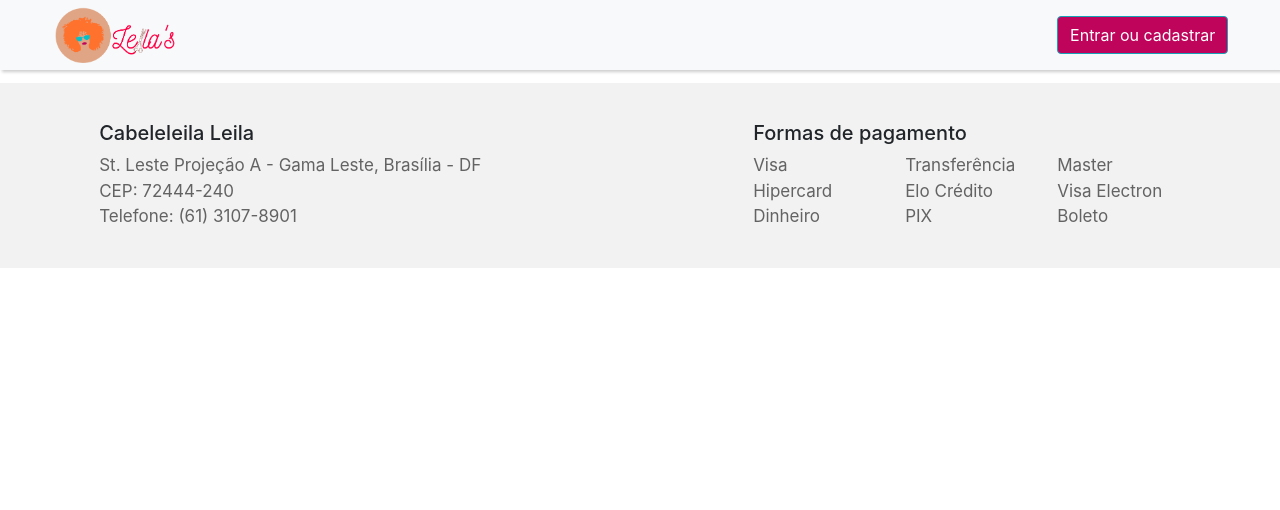
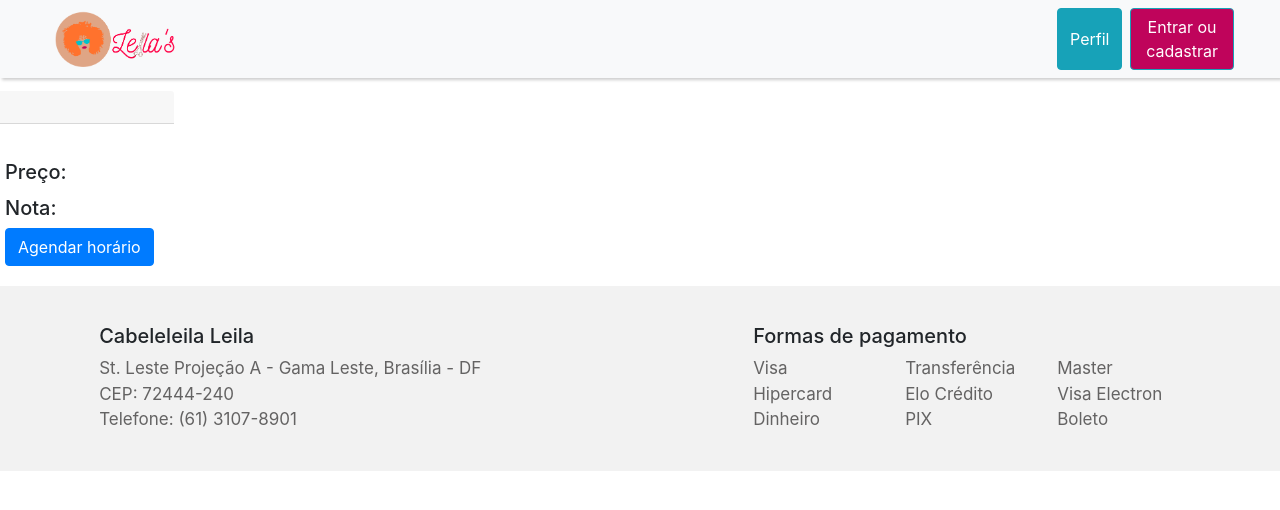
Before and after one commit to UnBArqDsw2020-2/2020.2_G1_CabeleleiraLeila_FrontEnd, an Angular app in the folder cabeleleira-leila-web/: page /perfil in a window 1280 px wide. Before the commit this address led to /. Shown: the top 510 px of the page. Built offline with nearby package versions, Linux system fonts and the light colour scheme.

Commit message:
Adiciona componente de perfil e botão para acessar o component
Co-authored-by: Rafaella Junqueira <rafaellafjunqueira@gmail.com>
Co-authored-by: Isabella Carneiro <isabellacgmsa1@gmail.com>

```diff
--- a/cabeleleira-leila-web/src/app/app-routing.module.ts
+++ b/cabeleleira-leila-web/src/app/app-routing.module.ts
@@ -4,13 +4,15 @@ import { LoginComponent } from './login/login.component';
 import { TelaInicialComponent } from './tela-inicial/tela-inicial.component';
 import { ServicosComponent } from './servicos/servicos.component';
 import { ServicoUpdateComponent } from './servicos/servico-update.component';
+import { PerfilComponent } from './perfil/perfil.component';
 
 const routes: Routes = [
   { path: 'login-cadastro', component: LoginComponent },
   { path: 'tela-inicial', component: TelaInicialComponent },
   { path: '', component: TelaInicialComponent },
   { path: 'servicos', component: ServicosComponent },
-  { path: 'adicionar-servico', component: ServicoUpdateComponent }
+  { path: 'adicionar-servico', component: ServicoUpdateComponent },
+  { path: 'perfil', component: PerfilComponent }
 ];
 
 @NgModule({
--- a/cabeleleira-leila-web/src/app/app.module.ts
+++ b/cabeleleira-leila-web/src/app/app.module.ts
@@ -15,6 +15,7 @@ import { ServicoUpdateComponent } from './servicos/servico-update.component';
 import { ServicoDeleteComponent } from './servicos/servico-delete.component';
 import { NavBarComponent } from './nav-bar/nav-bar.component';
 import { authInterceptorProviders } from './_helpers/auth.interceptor';
+import { PerfilComponent } from './perfil/perfil.component';
 @NgModule({
   declarations: [
     AppComponent,
@@ -24,7 +25,8 @@ import { authInterceptorProviders } from './_helpers/auth.interceptor';
     ServicosComponent,
     ServicoUpdateComponent,
     ServicoDeleteComponent,
-    NavBarComponent
+    NavBarComponent,
+    PerfilComponent
   ],
   imports: [
     BrowserModule,
--- a/cabeleleira-leila-web/src/app/nav-bar/nav-bar.component.html
+++ b/cabeleleira-leila-web/src/app/nav-bar/nav-bar.component.html
@@ -2,6 +2,7 @@
     <a class="navbar-brand col-10" routerLink=""><img src="../../assets/img/logo3.png" alt="logo leila" height="60"></a>
     <div class="d-inline-flex">
         <app-servico-update *ngIf="mostraCadastrarServicos" [editaServico]="false" [criaServico]="true"></app-servico-update>
+        <button routerLink="/perfil" class="btn btn-info my-2 mr-2">Perfil</button>
         <button *ngIf="mostraEntrarCadastrar" class="btn-rosa-tema btn btn-info my-2 mr-2" routerLink="/login-cadastro">Entrar ou cadastrar</button>
         <button *ngIf="isLoggedIn" class="btn btn-info my-2" (click)="logout()">
             <fa-icon [icon]="faSignOutAlt"></fa-icon>
--- a/cabeleleira-leila-web/src/app/nav-bar/nav-bar.component.ts
+++ b/cabeleleira-leila-web/src/app/nav-bar/nav-bar.component.ts
@@ -2,7 +2,7 @@ import { Component, OnInit } from '@angular/core';
 import { TokenStorageService } from '../_services-auth/token-storage.service';
 import { faSignOutAlt } from '@fortawesome/free-solid-svg-icons';
 import { IPessoa, Pessoa } from 'src/shared/model/pessoa.model';
-import { ROLE_ADMIN } from 'src/shared/constants/roles.constants';
+import { ROLE_ADMIN, ROLE_CLIENTE } from 'src/shared/constants/roles.constants';
 
 @Component({
   selector: 'app-nav-bar',
@@ -25,7 +25,7 @@ export class NavBarComponent implements OnInit {
       this.isLoggedIn = true;
       this.pessoa.roles = this.tokenStorageService.getUserRoles();
       this.pessoa.id = this.tokenStorageService.getUserId();
-      this.mostraCadastrarServicos = !!this.pessoa.roles.find(role => role === ROLE_ADMIN);
+      this.mostraCadastrarServicos = !!this.pessoa.roles.find(role => role === ROLE_CLIENTE);
     } else {
       this.mostraEntrarCadastrar = true;
     }
--- /dev/null
+++ b/cabeleleira-leila-web/src/app/perfil/perfil.component.html
@@ -0,0 +1,16 @@
+<div class="card-deck">
+    <div class="card-agendamento">
+        <div class="card-header d-flex justify-content-between">
+            <h5 class="titulo-agendamento"></h5>
+        </div>
+        <div class="card-body">
+            <p class="card-desc"></p>
+            <h5 class="card-title">Preço:
+            </h5>
+            <h5 class="card-text">Nota: </h5>
+            <div class="d-flex justify-content-center">
+                <button class="btn btn-primary btn-cor">Agendar horário</button>
+            </div>
+        </div>
+    </div>
+</div>
--- /dev/null
+++ b/cabeleleira-leila-web/src/app/perfil/perfil.component.ts
@@ -0,0 +1,15 @@
+import { Component, OnInit } from '@angular/core';
+
+@Component({
+  selector: 'app-perfil',
+  templateUrl: './perfil.component.html',
+  styleUrls: ['./perfil.component.css']
+})
+export class PerfilComponent implements OnInit {
+
+  constructor() { }
+
+  ngOnInit(): void {
+  }
+
+}
```
Also changed, not shown: cabeleleira-leila-web/src/app/perfil/perfil.component.css (added).
